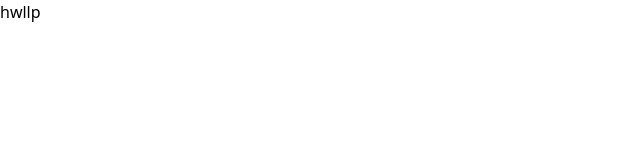
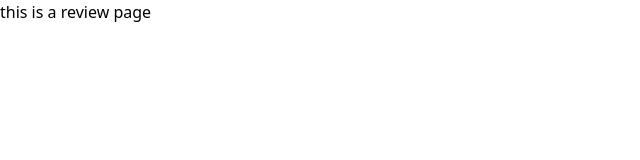
Before and after one commit to igorntwari/portfolio, a React (Create React App) app: page /Reviews in a window 1280 px wide. Shown: the top 160 px of the page, without its empty margins (0-640 px from the left). Built offline with nearby package versions, Linux system fonts and the light colour scheme.

Commit message:
feat: added changes

```diff
--- a/src/pages/MorePage.tsx
+++ b/src/pages/MorePage.tsx
@@ -1,7 +1,8 @@
+import React from "react";
 function MorePage() {
   return (
     <div>
-      <h1>hwllp</h1>
+     <h1>this is a review page</h1>
     </div>
   );
 }
```
